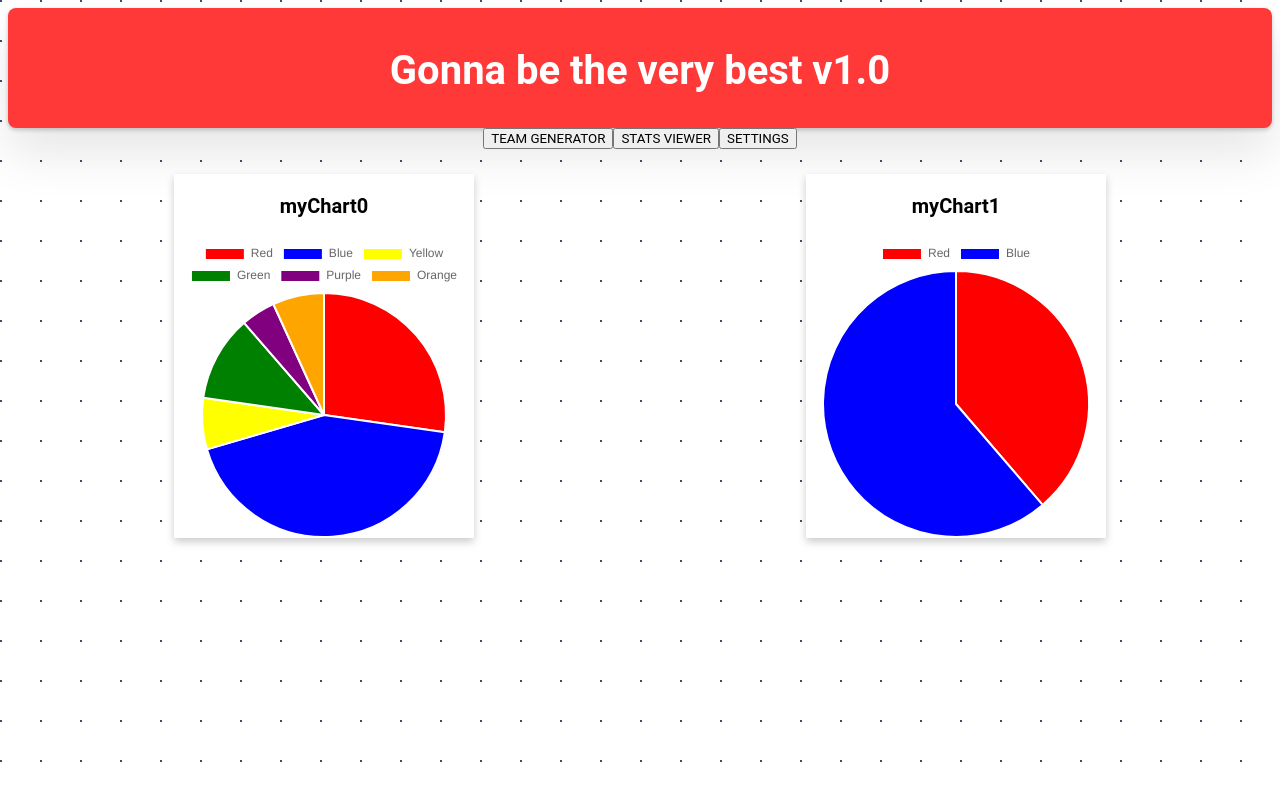
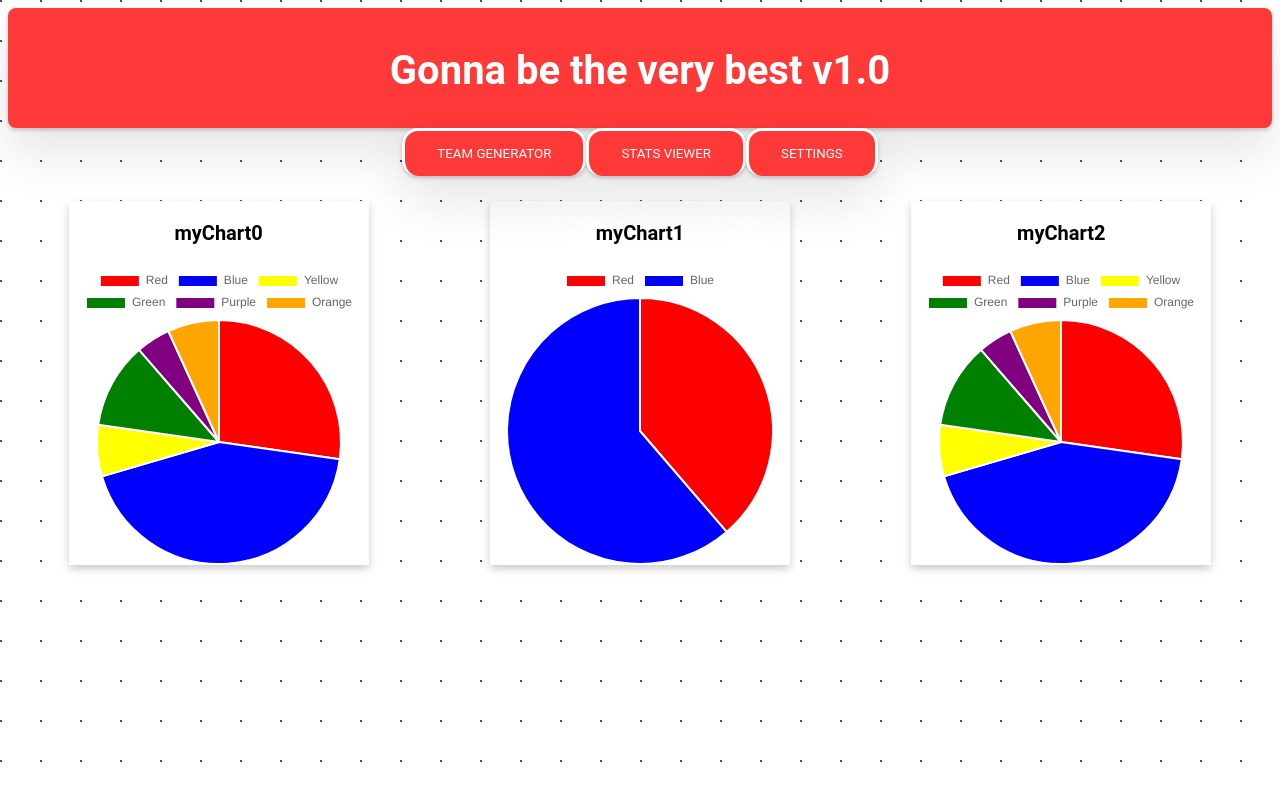
Before and after one commit to HugoM25/PokeTeamBuilder, an Angular app in the folder frontend/: page /stats in a window 1280 px wide. Built offline with nearby package versions, Linux system fonts and the light colour scheme.

Commit message:
Fix: the pokemon sprties are now fitting in

```diff
--- a/frontend/src/app/graph-item/graph-item.component.ts
+++ b/frontend/src/app/graph-item/graph-item.component.ts
@@ -45,6 +45,7 @@ export class GraphItemComponent implements OnInit {
         });
 
         // Clear the interval
+
         clearInterval(checkForElement);
       }
     }, 10);
--- a/frontend/src/app/header/header.component.scss
+++ b/frontend/src/app/header/header.component.scss
@@ -23,3 +23,27 @@
     flex-direction: row;
     margin-bottom: 2%;
 }
+
+
+.button-header {
+    //Create button
+    //Make them go over the header
+    position: relative;
+    z-index: 1;
+    //Make them look like buttons
+    background-color: #ff3838;
+    border: none;
+    color: white;
+    padding: 15px 32px;
+    text-align: center;
+    text-decoration: none;
+    display: inline-block;
+    border-top: solid;
+    border-left: solid;
+    border-right: solid;
+    border-radius: 16px;
+
+    //Add shadow
+    box-shadow: 0 2px 4px 0 rgba(0, 0, 0, 0.2), 0 25px 50px 0 rgba(0, 0, 0, 0.1);
+
+}
--- /dev/null
+++ b/frontend/src/app/models/chart-infos.model.ts
@@ -0,0 +1,6 @@
+export class ChartInfos {
+    type !: "pie" | "bar";
+    labels !: string[];
+    datas !: number[];
+    colors !: string[];
+}
--- a/frontend/src/app/poke-display/poke-display.component.scss
+++ b/frontend/src/app/poke-display/poke-display.component.scss
@@ -5,8 +5,8 @@
     display: flex;
     flex-direction: column;
     margin: 0 auto;
-    width: 100%;
-
+    height: 100%;
+    width: auto;
 }
 
 .pokeball-img {
@@ -14,25 +14,34 @@
     max-width:100%;
     max-height:100%;
     z-index: 0;
-
 }
 
 .poke-img {
     position: absolute;
     //Center image over pokeball using margin
     //Center vertically too
+
+
+
     margin: auto;
     top: -15%;
     left: 0;
     right: 0;
     bottom: 0;
+    z-index: 1;
+    width: 80%;
+    height: 50%;
+    height: auto;
+    transition: transform 1s;
+
+    //make sure the image stay inside the parent div by resizing it
+    max-width: 100%;
+    max-height: 100%;
+    //keep the ratio
+    object-fit: contain;
 
 
-    z-index: 1;
 
-    width: 80%;
-    height: auto;
-    transition: transform 1s;
 }
 
 .resizable {
--- a/frontend/src/app/stats-page/stats-page.component.html
+++ b/frontend/src/app/stats-page/stats-page.component.html
@@ -1,4 +1,4 @@
 
-<div class="chart-items-container">
-    <app-graph-item *ngFor="let chartInfos of chartList; let i = index" [graphInfos]="chartInfos" [index]="i"></app-graph-item>
+<div class="chart-items-container" @charts>
+    <app-graph-item *ngFor="let chartInfos of chartList; let i = index" @chartAnim [graphInfos]="chartInfos" [index]="i"></app-graph-item>
 </div>
--- a/frontend/src/app/stats-page/stats-page.component.ts
+++ b/frontend/src/app/stats-page/stats-page.component.ts
@@ -1,11 +1,35 @@
 import { Component } from '@angular/core';
 import { OnInit } from '@angular/core';
 import { ChartInfos } from '../models/chart-infos.model';
+import { trigger, state, style, transition, animate, query, stagger, animateChild } from '@angular/animations';
 
 @Component({
   selector: 'app-stats-page',
   templateUrl: './stats-page.component.html',
-  styleUrls: ['./stats-page.component.scss']
+  styleUrls: ['./stats-page.component.scss'],
+  animations: [
+    trigger('charts', [
+      transition(':enter', [
+          query('@chartAnim', [
+            stagger(100, [
+              animateChild()
+            ])
+          ])
+      ])
+  ]),
+    trigger('chartAnim',[
+      transition('void => *', [
+        style({
+            transform: 'translateY(-50%)',
+            opacity: 0
+        }),
+        animate('500ms ease-out', style({
+            transform: 'translateY(0)',
+            opacity: 1,
+        }))
+    ])
+    ])
+  ]
 })
 export class StatsPageComponent {
 
@@ -13,6 +37,7 @@ export class StatsPageComponent {
 
   pieChartInfos !: ChartInfos;
   barChartInfos !: ChartInfos;
+  spiderChartInfos !: ChartInfos;
 
   constructor() {}
 
@@ -32,6 +57,13 @@ export class StatsPageComponent {
       colors : ["#FF0000", "#0000FF"]
     }
 
-    this.chartList = [this.pieChartInfos, this.barChartInfos];
+    this.spiderChartInfos = {
+      type : "pie",
+      labels : ["Red", "Blue", "Yellow", "Green", "Purple", "Orange"],
+      datas : [12, 19, 3, 5, 2, 3],
+      colors : ["#FF0000", "#0000FF", "#FFFF00", "#008000", "#800080", "#FFA500"]
+    }
+
+    this.chartList = [this.pieChartInfos, this.barChartInfos, this.spiderChartInfos];
   }
 }
```
